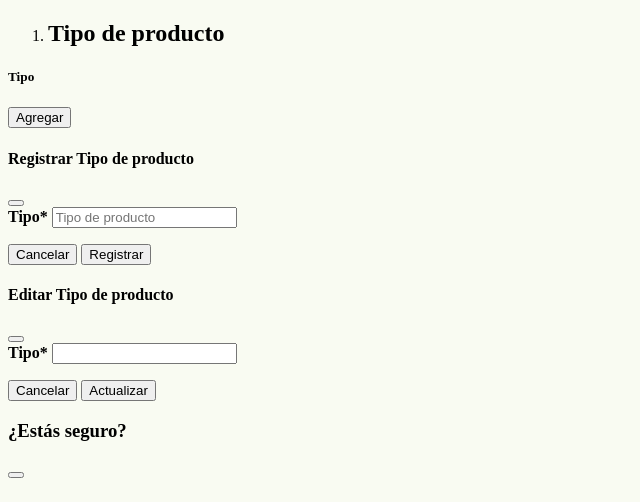
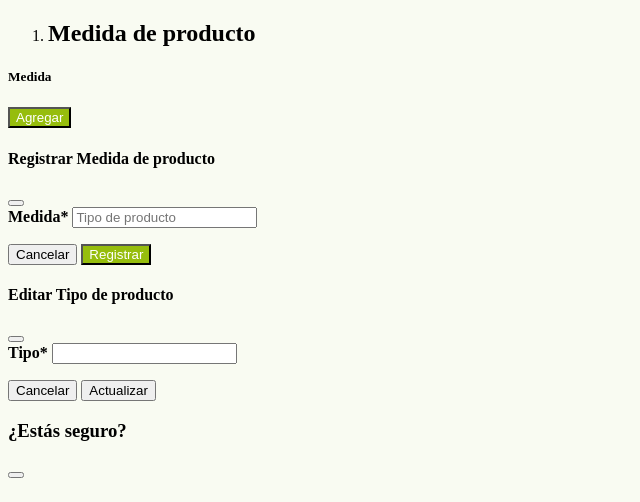
Before and after one commit to ricardojparram/Inventario-Wesley, a PHP site: template vista/interno/productos/medidaVista.php in a window 1280 px wide. Shown: the top 502 px of the page, without its empty margins (0-640 px from the left). Run offline with PHP 8.4, Linux system fonts and the light colour scheme; the template is opened without the code that fills it, so the values that code supplies are empty.

Commit message:
cambios medida

```diff
--- a/vista/interno/productos/medidaVista.php
+++ b/vista/interno/productos/medidaVista.php
@@ -4,7 +4,7 @@
     <meta charset="UTF-8">
     <meta http-equiv="X-UA-Compatible" content="IE=edge">
     <meta name="viewport" content="width=device-width, initial-scale=1.0">
-    <title>Tipo de producto</title>
+    <title>Medida de producto</title>
    <?php $VarComp->header(); ?>
     <link rel="stylesheet" href="assets/css/estiloInterno.css">
     <link rel="stylesheet" type="text/css" href="assets/css/dataTables.bootstrap5.min.css">
@@ -37,7 +37,7 @@
 
       <nav>
         <ol class="breadcrumb">
-          <li class="breadcrumb-item"><h1> Tipo de producto</h1></li>
+          <li class="breadcrumb-item"><h1> Medida de producto</h1></li>
         </ol>
       </nav>
 
@@ -48,11 +48,11 @@
 
               <div class="row">
                 <div class="col-6">
-                  <h5 class="card-title">Tipo</h5>
+                  <h5 class="card-title">Medida</h5>
                 </div>
 
                 <div class="col-6 text-end mt-3">
-                  <button type="button" class="btn btn-success" data-bs-toggle="modal" data-bs-target="#basicModal">Agregar</button>
+                  <button type="button" class="btn btn-registrar" data-bs-toggle="modal" data-bs-target="#basicModal">Agregar</button>
                 </div>
               </div>
 
@@ -63,7 +63,7 @@
                   <div class="modal-content">
 
                     <div class="modal-header alert alert-success">
-                      <h4 class="modal-title"><strong>Registrar Tipo de producto</strong></h4>
+                      <h4 class="modal-title"><strong>Registrar Medida de producto</strong></h4>
                       <button type="button" class="btn-close" data-bs-dismiss="modal" aria-label="Close"></button>
                     </div>
 
@@ -75,7 +75,7 @@
                       <div class="container-fluid">
                         <div class="row">
                             <div class="form-group col-lg-6">
-                              <label class="col-form-label"> <strong>Tipo*</strong> </label>
+                              <label class="col-form-label"> <strong>Medida*</strong> </label>
                               <input id="tipNom" type="text" class="form-control" required="" placeholder="Tipo de producto">
                             </div>
                         </div>
@@ -85,7 +85,7 @@
                    <p id="error" style="color:#ff0000;text-align: center;"><?php echo (isset($respuesta))? $respuesta : " " ?></p>
                     <div class="modal-footer">
                       <button id="closeAg" id="closeRegis" type="reset" class="btn btn-secondary" data-bs-dismiss="modal">Cancelar</button>
-                      <button id="enviar" type="submit" class="btn btn-success">Registrar</button>
+                      <button id="enviar" type="submit" class="btn btn-registrar">Registrar</button>
                       </div>
                     </div>
                   </form>
```
Also changed, not shown: 3 other files.
